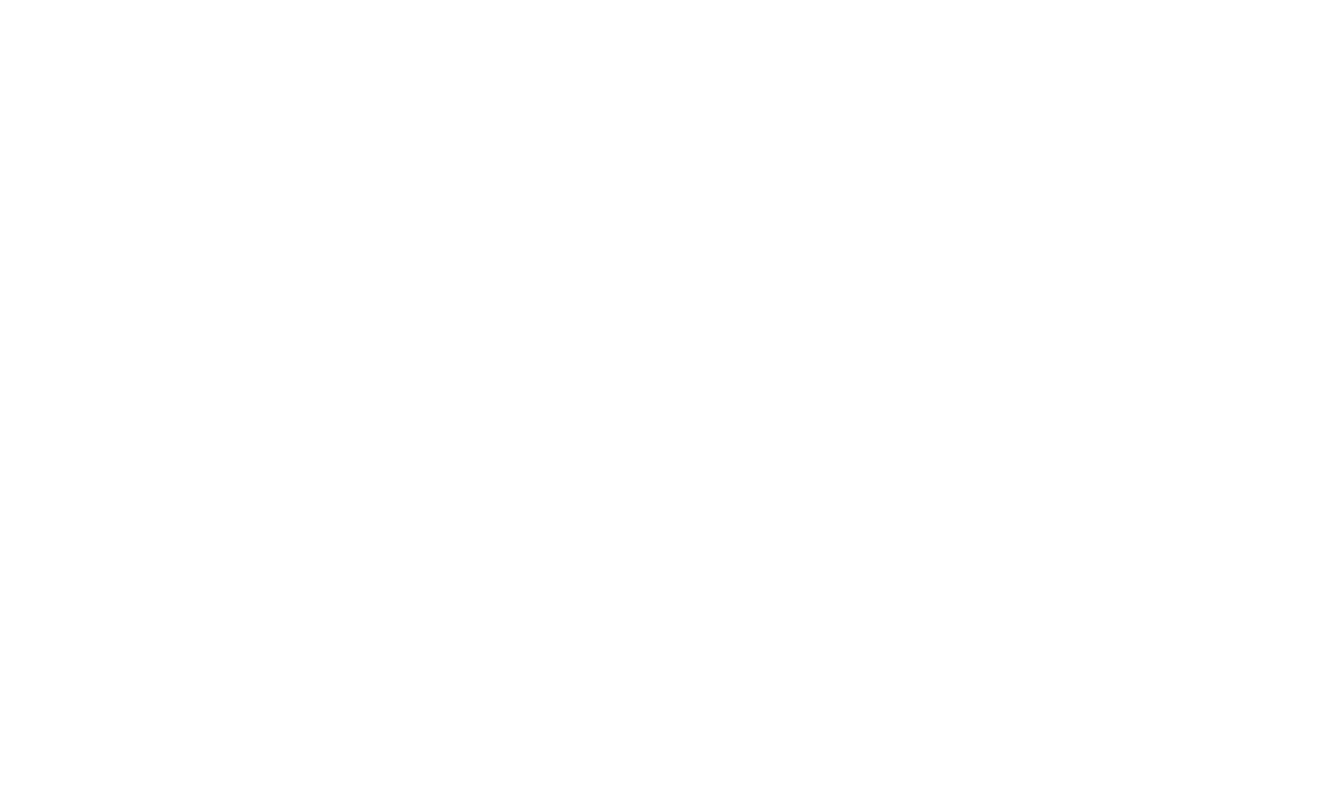
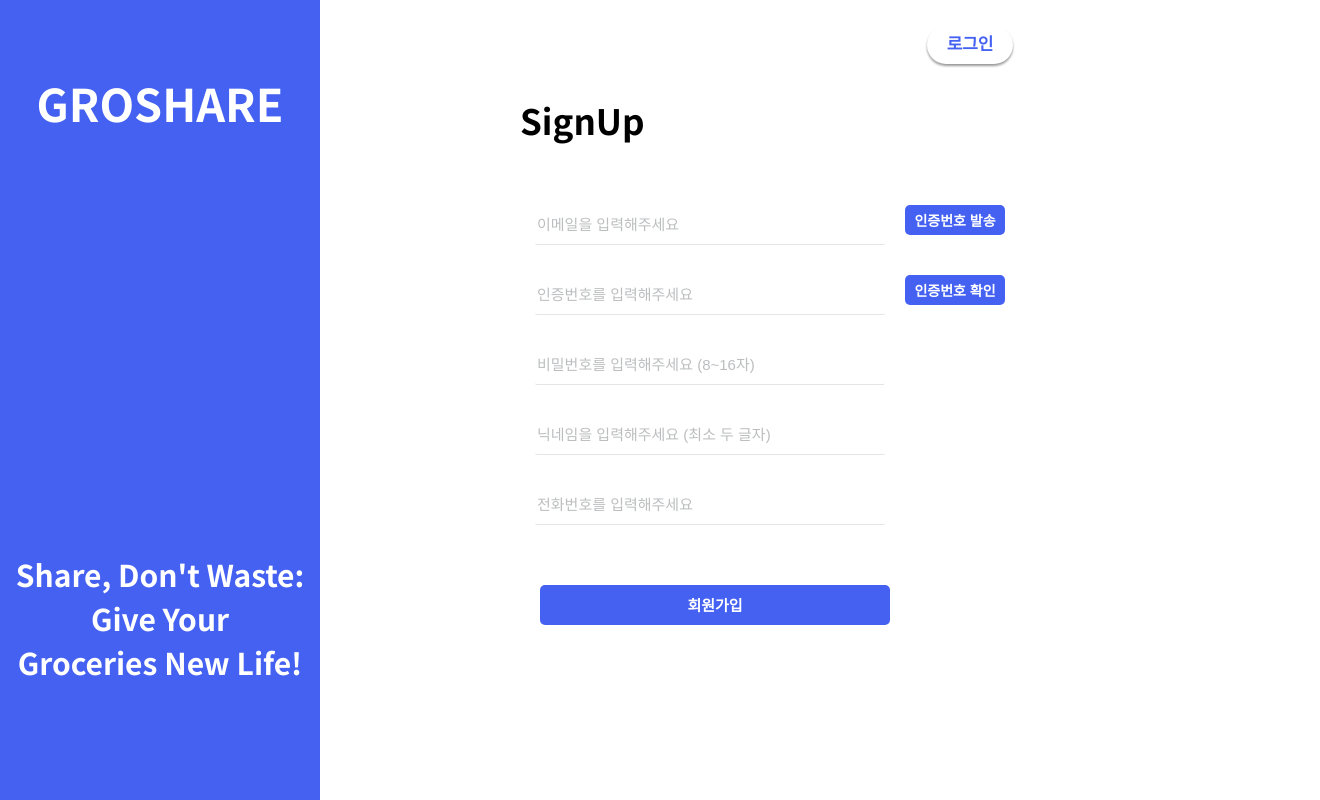
Before and after one commit to SafeNet-2024/Frontend, a React (Create React App) app: page /signup in a window 1280 px wide. Before the commit this address had no page. Shown: the whole page, 1320 px wide, since content can reach past the window. Built offline with nearby package versions, Linux system fonts and the light colour scheme.

Commit message:
로그인, 회원가입 axios

```diff
--- a/src/App.js
+++ b/src/App.js
@@ -6,15 +6,16 @@
 import MyPage from "./Pages/MyPage.js";
 import ChatPage from "./Pages/ChatPage.js";
 import EnrollPage from "./Pages/EnrollPage.js";
+import SignUpPage from "./Pages/SignUpPage.js";
 
 function App() {
   return (
     <Routes>
       <Route path="/" element={<HomePage />} />
       <Route path="/login" element={<LoginPage />} />
+      <Route path="/signup" element={<SignUpPage />} />
       <Route path="/enroll" element={<EnrollPage />} />
       <Route path="/mypage" element={<MyPage />} />
-      <Route path="/login" element={<LoginPage />} />
       <Route path="/chatting" element={<ChatPage />} />
     </Routes>
   );
--- a/src/Components/Login.js
+++ b/src/Components/Login.js
@@ -5,13 +5,18 @@
 import "../Css/login.css";
 
 const Container = styled.div`
+  width: 800px;
+  height: 500px;
   display: flex;
+  flex-direction: column;
+  align-items: center;
+  justify-content: center;
 `;
 
 const SignUpBtn = styled.button`
   float: right;
-  margin-right: 100px;
-  margin-top: 20px;
+  margin-left: 500px;
+  margin-top: 50px;
   font-weight: bold;
   border: none;
   color: #4461f2;
@@ -27,8 +32,7 @@
 `;
 
 const LoginWrapper = styled.div`
-  width: 400px;
-  height: 500px;
+  margin-left: 400px;
 `;
 
 function Login() {
@@ -36,42 +40,51 @@
   const [useremail, setUseremail] = useState("");
   const [password, setPassword] = useState("");
 
+  const handleSignUp = () => {
+    navigate("/signup");
+  };
+
   const handleLogin = async () => {
     try {
-      const res = await axios.post("/api/auth/login", {
-        useremail,
-        password,
-      });
-      // 로그인이 성공한 경우에 대한 처리
-      const user = res.data;
-      const jwtToken = user.token;
-      const { result, errorCause } = res.data;
+      if (useremail.trim() === "") {
+        alert("이메일을 입력해주세요.");
+      } else if (password.trim() === "") {
+        alert("비밀번호를 입력해주세요.");
+      } else {
+        const res = await axios.post("/api/auth/login", {
+          id: useremail,
+          password: password,
+        });
+        // 로그인이 성공한 경우에 대한 처리
+        if (res.status === 200) {
+          // const user = res.data;
+          // const accessToken = user.token;
+          console.log(res.data);
 
-      // 토큰 저장
-      sessionStorage.setItem("userToken", jwtToken);
-      console.log(res.data);
-      onLoginSuccess();
+          // 토큰 저장
+          localStorage.setItem("accessToken", res.data["accessToken"]);
+          localStorage.setItem("refreshToken", res.data["refreshToken"]);
+          navigate("/"); // 로그인 성공 시 대시보드 페이지로 이동
+        }
+      }
     } catch (error) {
       // 로그인이 실패한 경우에 대한 처리
       console.error("로그인 실패:", error);
+      alert("로그인에 실패하였습니다.");
     }
-  };
-
-  const onLoginSuccess = () => {
-    navigate("/"); // 로그인 성공 시 대시보드 페이지로 이동
   };
 
   return (
     <Container>
       <div>
-        <SignUpBtn>회원가입</SignUpBtn>
+        <SignUpBtn onClick={handleSignUp}>회원가입</SignUpBtn>
       </div>
       <LoginWrapper>
         <div
           style={{
             fontSize: "35px",
             fontWeight: "bold",
-            width: "400px",
+            width: "800px",
             marginTop: "50px",
           }}
         >
@@ -126,9 +139,7 @@
             </div>
 
             <div className="submit_div">
-              <div>
-                <input type="button" value="로그인" onClick={handleLogin} />
-              </div>
+              <input type="button" value="로그인" onClick={handleLogin} />
             </div>
           </div>
         </form>
--- a/src/Components/Sidebar.js
+++ b/src/Components/Sidebar.js
@@ -15,7 +15,7 @@
   font-size: 45px;
   font-weight: bold;
   text-align: center;
-  padding-top: 50px;
+  padding-top: 70px;
 `;
 
 const BottomWrapper = styled.div`
@@ -28,9 +28,10 @@
   justify-content: center;
   background-color: #4461f2;
   color: white;
-  font-size: 25px;
+  font-size: 30px;
   font-weight: bold;
   text-align: center;
+  padding-top: 300px;
 `;
 
 function Sidebar() {
@@ -38,7 +39,9 @@
     <SidebarWrapper>
       GROSHARE
       <BottomWrapper>
-        Share, Don't Waste: Give Your Groceries New Life!
+        Share, Don't Waste:
+        <div>Give Your</div>
+        <div> Groceries New Life!</div>
       </BottomWrapper>
     </SidebarWrapper>
   );
--- /dev/null
+++ b/src/Components/SignUp.js
@@ -0,0 +1,239 @@
+import React, { useState } from "react";
+import axios from "axios";
+import { useNavigate } from "react-router-dom";
+import styled from "styled-components";
+import "../Css/login.css";
+
+const Container = styled.div`
+  width: 800px;
+  height: 500px;
+  display: flex;
+  flex-direction: column;
+  align-items: center;
+  justify-content: center;
+`;
+
+const LoginBtn = styled.button`
+  float: right;
+  margin-left: 500px;
+  margin-top: 150px;
+  font-weight: bold;
+  border: none;
+  color: #4461f2;
+  background-color: #ffffff;
+  cursor: pointer;
+  padding: 10px 20px;
+  border-radius: 20px;
+  font-size: 17px;
+  font-weight: bold;
+  line-height: 18px;
+  letter-spacing: -0.2px;
+  filter: drop-shadow(rgba(0, 0, 0, 0.4) 0px 2px 1px);
+`;
+
+const LoginWrapper = styled.div`
+  margin-left: 400px;
+`;
+
+function SignUp() {
+  const navigate = useNavigate();
+  const [useremail, setUseremail] = useState("");
+  const [certcode, setCertcode] = useState("");
+  const [password, setPassword] = useState("");
+  const [nickname, setNickname] = useState("");
+  const [phonenum, setPhonenum] = useState("");
+  const [rightcode, setRightcode] = useState("");
+  const [codeError, setCodeError] = useState(false);
+
+  const handleSignin = () => {
+    navigate("/login");
+  };
+
+  const handleSendCode = async () => {
+    try {
+      if (useremail.trim() === "") {
+        alert("이메일을 입력해주세요");
+      } else {
+        const res = await axios.post("/api/auth/sendCode", {
+          email: useremail,
+        });
+        if (res.status === 200) {
+          // const user = res.data;
+          // const accessToken = user.token;
+          console.log(res.data);
+          alert("인증번호를 발송하였습니다");
+          setRightcode(res.data["authenticationCode"]);
+        }
+      }
+    } catch (error) {
+      console.error("인증번호 발송 실패:", error);
+    }
+  };
+
+  const handleCheckCode = () => {
+    if (certcode === "") {
+      alert("인증번호를 입력해주세요");
+    }
+    if (certcode === rightcode) {
+      setCodeError(false);
+    } else {
+      setCodeError(true);
+    }
+  };
+
+  const handleSignUp = async () => {
+    try {
+      if (
+        useremail.trim() &&
+        password.trim() &&
+        nickname.trim() &&
+        phonenum.trim() &&
+        rightcode.trim() &&
+        rightcode === certcode
+      ) {
+        if (password.length < 8 || password.length > 16) {
+          alert("비밀번호는 8자에서 16자 사이여야 합니다.");
+          return;
+        }
+        if (nickname.length < 2) {
+          alert("닉네임은 두 글자 이상이어야 합니다.");
+          return;
+        }
+        const res = await axios.post("/api/auth/signup", {
+          id: useremail,
+          password: password,
+          name: nickname,
+          phoneNumber: phonenum,
+        });
+        // 회원가입이 성공한 경우에 대한 처리
+        if (res.status === 200) {
+          // const user = res.data;
+          // const accessToken = user.token;
+          console.log(res.data);
+          alert(res.data["result"]);
+          navigate("/login"); //로그인 페이지로 다시 이동
+        } else if (res.status === 404) {
+          alert("이미 가입된 이메일입니다");
+        }
+      } else {
+        alert("입력 항목을 다시 확인해주세요");
+      }
+    } catch (error) {
+      console.error("회원가입 실패:", error);
+      alert("회원가입에 실패하였습니다.");
+    }
+  };
+
+  return (
+    <Container>
+      <div>
+        <LoginBtn onClick={handleSignin}>로그인</LoginBtn>
+      </div>
+      <LoginWrapper>
+        <div
+          style={{
+            fontSize: "35px",
+            fontWeight: "bold",
+            width: "800px",
+            marginTop: "30px",
+          }}
+        >
+          SignUp
+        </div>
+        <form style={{ marginTop: "50px" }}>
+          <div className="login_div">
+            <div style={{ display: "flex" }}>
+              <div className="login_input_div">
+                <input
+                  name="Id"
+                  className="login_id"
+                  type="text"
+                  placeholder="이메일을 입력해주세요"
+                  value={useremail}
+                  onChange={(e) => setUseremail(e.target.value)}
+                />
+              </div>
+              <div className="btn_div">
+                <input
+                  type="button"
+                  value="인증번호 발송"
+                  onClick={handleSendCode}
+                />
+              </div>
+            </div>
+            <div style={{ display: "flex" }}>
+              <div className="login_input_div">
+                <input
+                  name="Certcode"
+                  className="login_pwd"
+                  type="text"
+                  placeholder="인증번호를 입력해주세요"
+                  value={certcode}
+                  onChange={(e) => setCertcode(e.target.value)}
+                />
+              </div>
+              <div className="btn_div">
+                <input
+                  type="button"
+                  value="인증번호 확인"
+                  onClick={handleCheckCode}
+                />
+              </div>
+            </div>
+            {codeError && (
+              <div
+                style={{
+                  color: "red",
+                  fontSize: "12px",
+                  marginTop: "3px",
+                  marginLeft: "20px",
+                }}
+              >
+                인증번호가 올바르지 않습니다.
+              </div>
+            )}
+
+            <div className="login_input_div">
+              <input
+                name="Pwd"
+                className="login_pwd"
+                type="password"
+                placeholder="비밀번호를 입력해주세요 (8~16자)"
+                value={password}
+                onChange={(e) => setPassword(e.target.value)}
+              />
+            </div>
+
+            <div className="login_input_div">
+              <input
+                name="Nickname"
+                className="login_pwd"
+                type="text"
+                placeholder="닉네임을 입력해주세요 (최소 두 글자)"
+                value={nickname}
+                onChange={(e) => setNickname(e.target.value)}
+              />
+            </div>
+
+            <div className="login_input_div">
+              <input
+                name="Phonenum"
+                className="login_pwd"
+                type="text"
+                placeholder="전화번호를 입력해주세요"
+                value={phonenum}
+                onChange={(e) => setPhonenum(e.target.value)}
+              />
+            </div>
+
+            <div className="submit_div">
+              <input type="button" value="회원가입" onClick={handleSignUp} />
+            </div>
+          </div>
+        </form>
+      </LoginWrapper>
+    </Container>
+  );
+}
+
+export default SignUp;
--- a/src/Css/login.css
+++ b/src/Css/login.css
@@ -10,7 +10,6 @@
   font-weight: 900;
   font-size: 21px;
   color: #696969;
-  margin-left: 15px;
   margin-top: 15px;
 }
 
@@ -26,7 +25,7 @@
 .login_id,
 .login_pwd {
   margin-top: 10px;
-  margin-left: 25px;
+  margin-left: 15px;
   margin-bottom: 20px;
   border-radius: 2px;
   width: 350px;
@@ -43,7 +42,7 @@
 }
 
 .save_id {
-  margin-left: 30px;
+  margin-left: 20px;
 }
 
 label {
@@ -57,20 +56,18 @@
   border: none;
   font-size: 14px;
   font-weight: 600;
-  margin-left: 130px;
+  margin-left: 120px;
 }
 
 .submit_div {
-  grid-template-columns: 45% auto;
+  width: 350px;
+  height: 40px;
   margin-top: 40px;
-  margin-left: 25px;
-}
-
-.submit_div div {
+  margin-left: 20px;
   text-align: center;
 }
 
-.submit_div div input {
+.submit_div input {
   width: 350px;
   height: 40px;
   cursor: pointer;
@@ -81,3 +78,23 @@
   font-size: 15px;
   font-weight: 600;
 }
+
+.btn_div {
+  width: 100px;
+  height: 30px;
+  margin-top: 10px;
+  margin-left: 20px;
+  text-align: center;
+}
+
+.btn_div input {
+  width: 100px;
+  height: 30px;
+  cursor: pointer;
+  background-color: #4461f2;
+  border-radius: 5px;
+  border: none;
+  color: white;
+  font-size: 14px;
+  font-weight: 600;
+}
--- /dev/null
+++ b/src/Pages/SignUpPage.js
@@ -0,0 +1,20 @@
+import React from "react";
+import { Link } from "react-router-dom";
+import Sidebar from "../Components/Sidebar.js";
+import styled from "styled-components";
+import SignUp from "../Components/SignUp.js";
+
+const Container = styled.div`
+  display: flex;
+`;
+
+function SignUpPage() {
+  return (
+    <Container>
+      <Sidebar />
+      <SignUp />
+    </Container>
+  );
+}
+
+export default SignUpPage;
```
